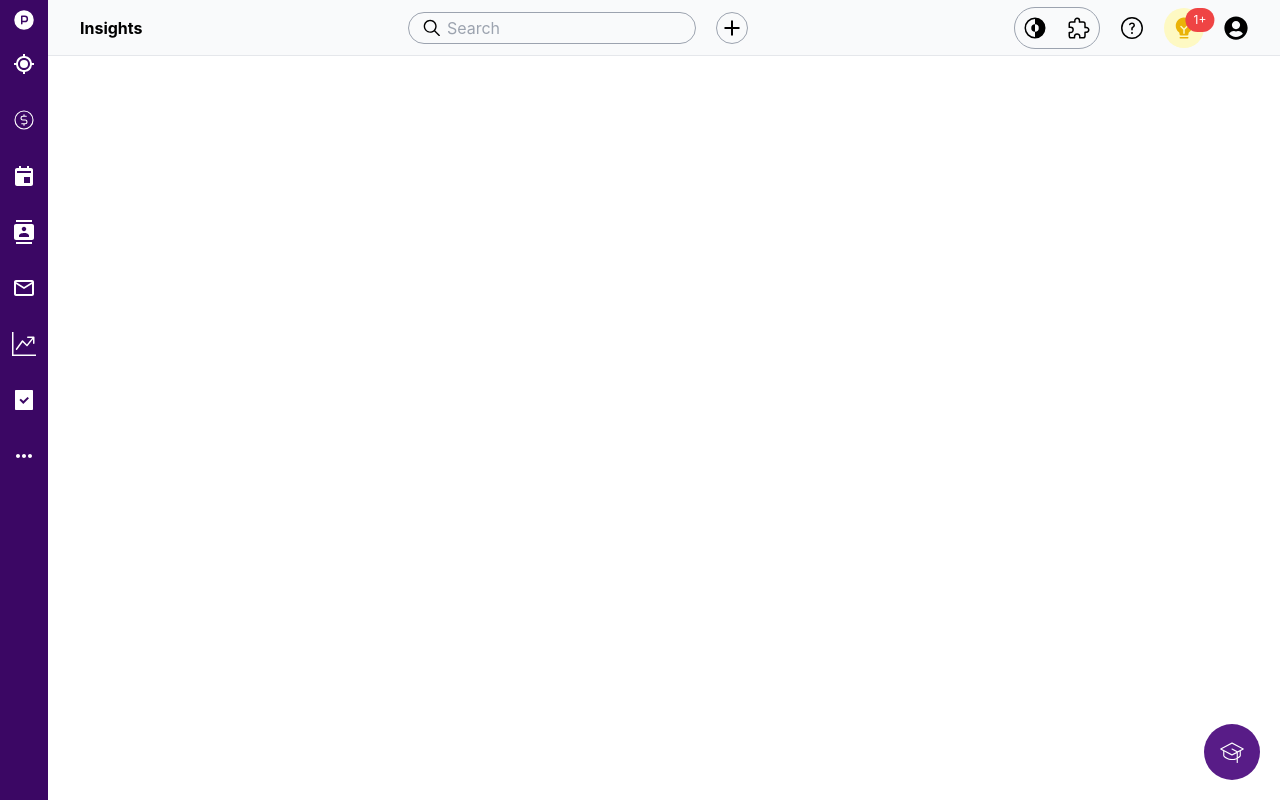
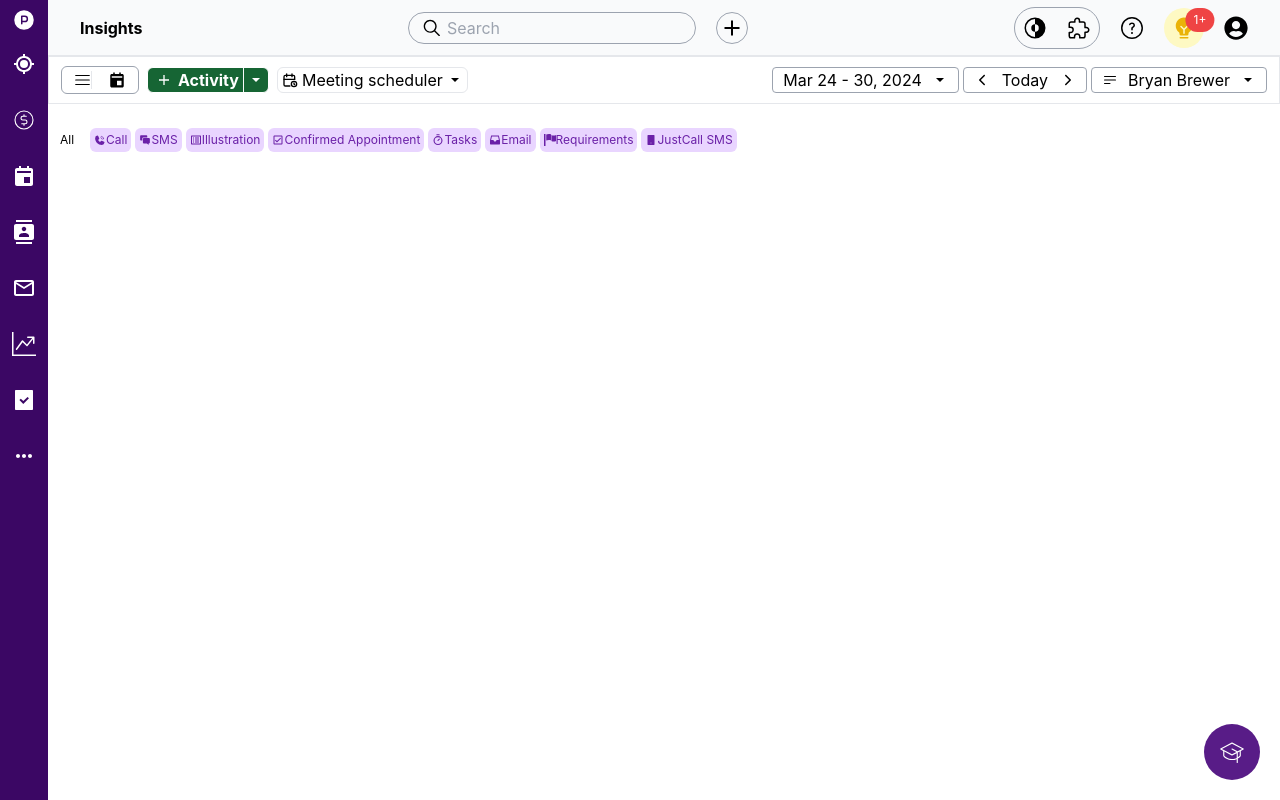
Before and after one commit to wiseman-umanah/perfex, a React (Create React App) app: page /activity in a window 1280 px wide. Before the commit this address had no page. Built offline with nearby package versions, Linux system fonts and the light colour scheme.

Commit message:
Initial setup for activities page

```diff
--- a/src/App.js
+++ b/src/App.js
@@ -9,6 +9,7 @@ import DealsConversion from './pages/Dashboards/Reports/UserReports/DealsConvers
 import Lead from './pages/Lead/Lead';
 import LeadsInbox from './pages/Lead/LeadInbox/LeadInbox';
 import Deal from './pages/Deal/Deal';
+import Activity from './pages/Activity/Activity';
 
 
 const App = () => {
@@ -26,6 +27,7 @@ const App = () => {
 						<Route path='lead-inbox' element={<LeadsInbox />} />
 					</Route>
 					<Route path='/deal' element={<Deal />} />
+					<Route path='/activity' element={<Activity />} />
 				</Routes>
 				<div className='absolute bottom-5 right-5 p-4 bg-purple-900 text-white rounded-full'>
 					<PiGraduationCapLight className='icon-style'/>
--- a/src/components/Sidebar.jsx
+++ b/src/components/Sidebar.jsx
@@ -24,9 +24,9 @@ const Sidebar = () => {
 					</Link>
 				</li>
 				<li>
-					<a href="#">
+					<Link to="/activity">
 						<BiSolidCalendarEvent className="icon-style" />
-					</a>
+					</Link>
 				</li>
 				<li>
 					<a href="#">
--- /dev/null
+++ b/src/pages/Activity/Activity.jsx
@@ -0,0 +1,101 @@
+import React from 'react';
+import { RxHamburgerMenu } from "react-icons/rx";
+import { BiSolidCalendarEvent } from "react-icons/bi";
+import { TbCalendarTime } from "react-icons/tb";
+import { RiListView, RiInbox2Fill, RiSmartphoneFill } from "react-icons/ri";
+import { IoMdAdd, IoMdArrowDropdown, IoIosArrowBack, IoIosArrowForward, IoIosChatboxes } from "react-icons/io";
+import { MdOutlineCheckBox } from "react-icons/md";
+import { PiTimerBold, PiPhoneCallFill } from "react-icons/pi";
+import { ImFlag } from "react-icons/im";
+import { HiBars3BottomLeft } from "react-icons/hi2";
+
+
+
+
+const Activity = () => {
+	return (
+		<main className="flex flex-col mt-14 ml-12 h-full bg-white">
+			<aside className="flex justify-between items-center px-3 py-4 w-full h-12 border">
+				<div className="flex gap-2 items-center">
+					<div className="flex border border-gray-400 py-1 px-3 rounded-md text-lg gap-4 items-center">
+						<RxHamburgerMenu className='border-r border-r-gray-200'/>
+						<BiSolidCalendarEvent />
+					</div>
+					<div className="bg-green-800 flex rounded-md justify-center gap-1 px-1 text-white items-center border border-white font-bold">
+						<div className='px-1 flex gap-1.5 items-center border-r justify-center border-gray-50'>
+							<IoMdAdd />
+							<span>Activity</span>
+						</div>
+						<div className=''>
+							<IoMdArrowDropdown />
+						</div>
+					</div>
+					<div className='flex items-center gap-1 border px-1 rounded-md'>
+						<TbCalendarTime />
+						<span>Meeting scheduler</span>
+						<IoMdArrowDropdown />
+					</div>
+				</div>
+				<div className='flex gap-1 items-center'>
+					<div className="flex items-center gap-2.5 px-2.5 bg-white rounded border border-gray-400">
+						<span>Mar 24 - 30, 2024</span>
+						<IoMdArrowDropdown />
+					</div>
+					<div className="flex items-center gap-3 px-2.5 bg-white rounded border border-gray-400">
+						<IoIosArrowBack />
+						<span>Today</span>
+						<IoIosArrowForward />
+					</div>
+					<div className="flex items-center gap-2.5 px-2.5 bg-white rounded border border-gray-400">
+						<HiBars3BottomLeft />
+						<span>Bryan Brewer</span>
+						<IoMdArrowDropdown />
+					</div>
+				</div>
+			</aside>
+			<div className="w-full h-full">
+				<aside className="flex justify-start text-xs mt-2 items-center px-3 py-4 gap-2">
+					<span>All</span>
+					<hr />
+					<div className='flex gap-1 text-purple-800'>
+						<div className='bg-purple-200 p-1 flex items-center rounded-md'>
+							<PiPhoneCallFill />
+							<span>Call</span>
+						</div>
+						<div className='bg-purple-200 p-1 flex items-center rounded-md'>
+							<IoIosChatboxes />
+							<span>SMS</span>
+						</div>
+						<div className='bg-purple-200 p-1 flex items-center rounded-md'>
+							<RiListView />
+							<span>Illustration</span>
+						</div>
+						<div className='bg-purple-200 p-1 flex items-center rounded-md'>
+							<MdOutlineCheckBox />
+							<span>Confirmed Appointment</span>
+						</div>
+						<div className='bg-purple-200 p-1 flex items-center rounded-md'>
+							<PiTimerBold />
+							<span>Tasks</span>
+						</div>
+						<div className='bg-purple-200 p-1 flex items-center rounded-md'>
+							<RiInbox2Fill />
+							<span>Email</span>
+						</div>
+						<div className='bg-purple-200 p-1 flex items-center rounded-md'>
+							<ImFlag />
+							<span>Requirements</span>
+						</div>
+						<div className='bg-purple-200 p-1 flex items-center rounded-md'>
+							<RiSmartphoneFill />
+							<span>JustCall SMS</span>
+						</div>
+					</div>
+				</aside>
+				{/* Calendar of event */}
+			</div>
+		</main>
+	)
+};
+
+export default Activity;
```
